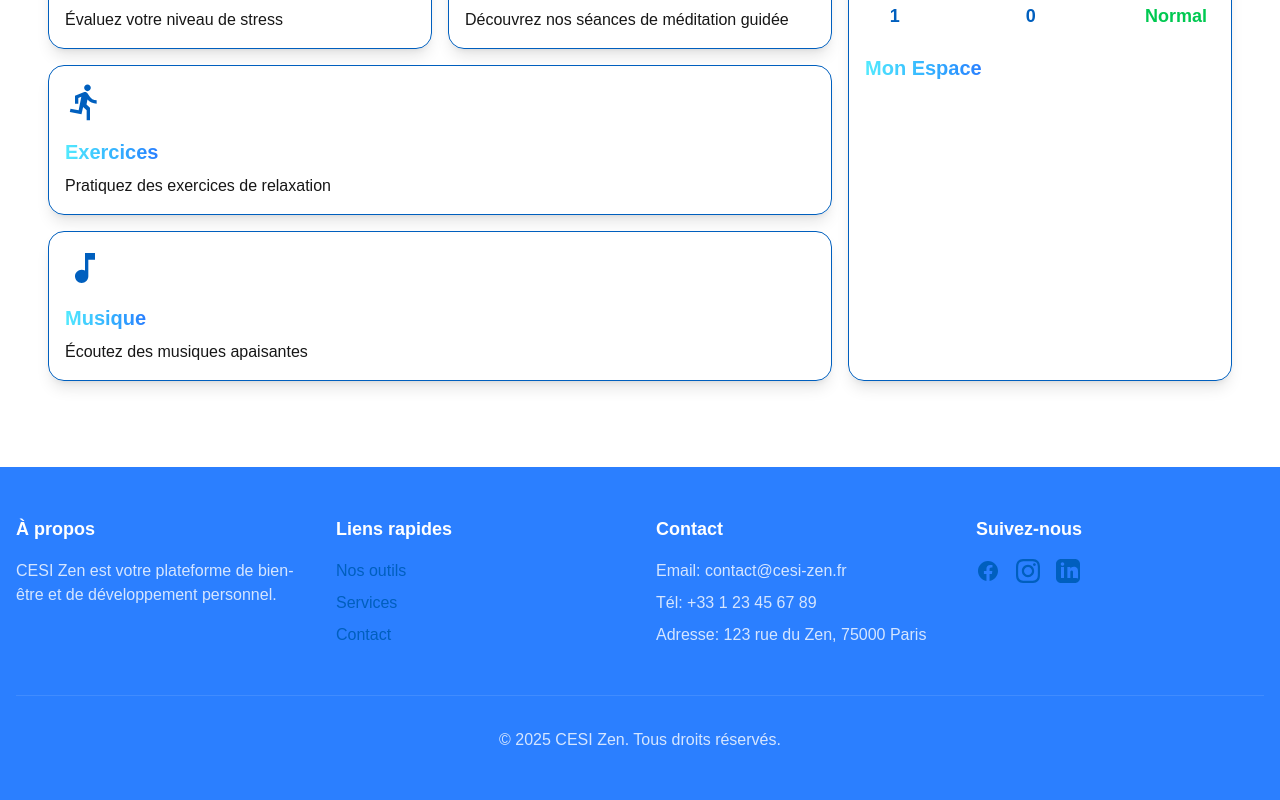
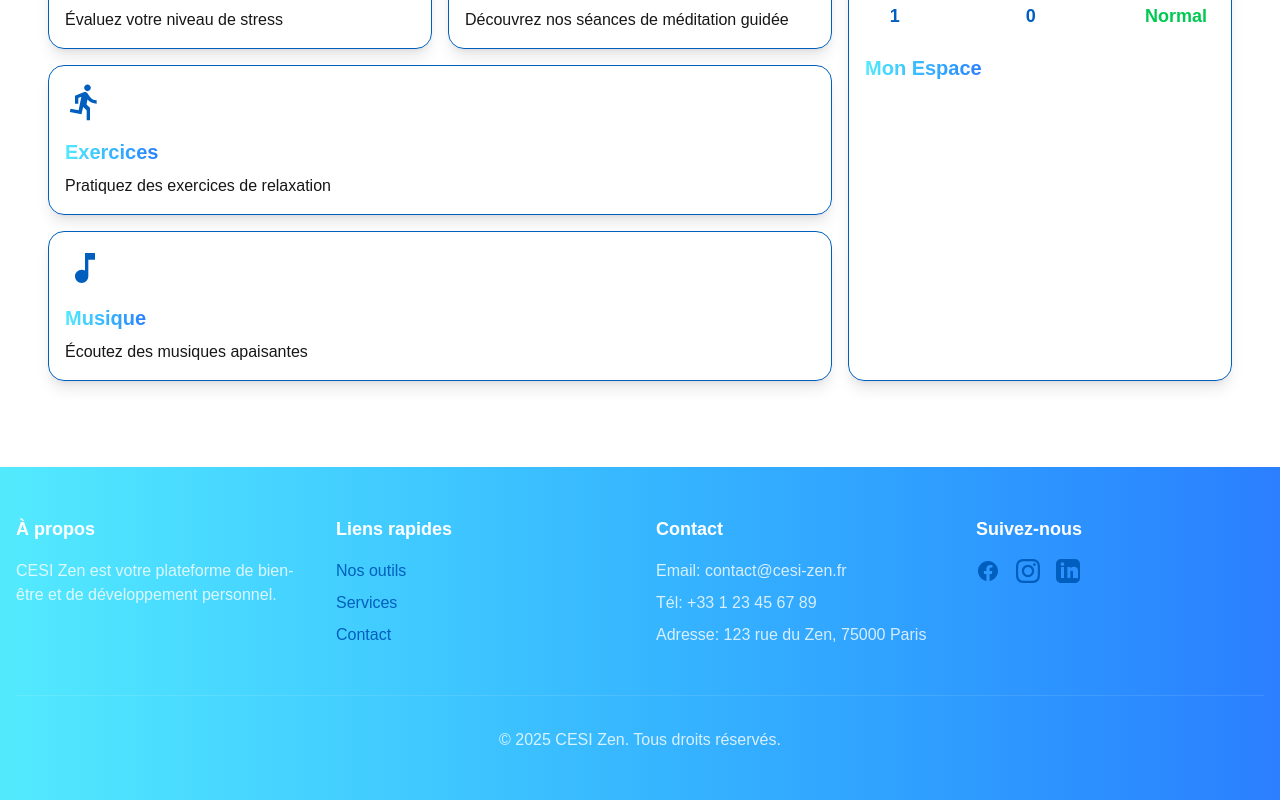
Before and after one commit to CronosV2/cesi-zen, a Next.js app in the folder cesi-zen-code/frontend/: page / in a window 1280 px wide. Shown: the part 333-1133 px from the top of the page. Built offline with nearby package versions, Linux system fonts and the light colour scheme; no server answers; a web font is replaced by a local one.

Commit message:
Update Footer component with gradient background styling for enhanced visual appeal.

```diff
--- a/cesi-zen-code/frontend/src/components/Footer.tsx
+++ b/cesi-zen-code/frontend/src/components/Footer.tsx
@@ -2,7 +2,7 @@
 
 export default function Footer() {
   return (
-    <footer className="bg-blue-500 text-white py-12">
+    <footer className="bg-gradient-to-r from-cyan-300 to-blue-500 text-white py-12">
       <div className="container mx-auto px-4">
         <div className="grid grid-cols-1 md:grid-cols-4 gap-8">
           {/* À propos */}
```
